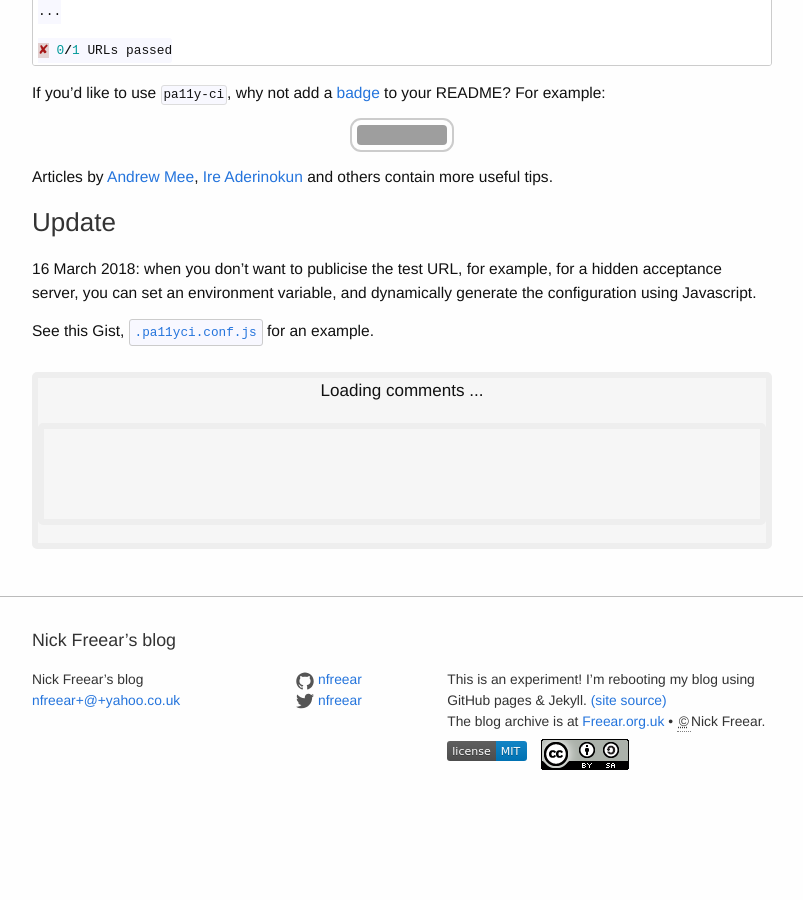
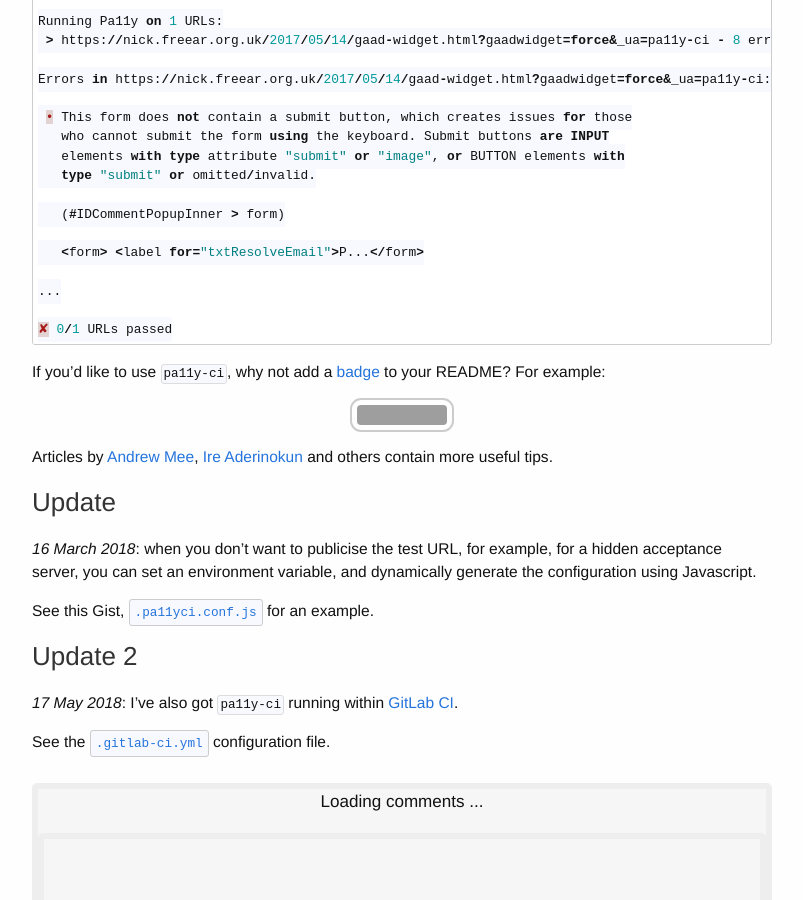
Before and after one commit to nfreear/nfreear.github.io, a Jekyll site: the page built from _posts/2018-02-28-pa11y-ci-accessility-testing.md, in a window 1280 px wide and 900 px high, scrolled down 2799 px. Shown: the whole window, without its empty margins (238-1041 px from the left). Built offline with Jekyll 4.4.1, drawn with Linux system fonts in a browser that asks for light colours; a script that is not in the unit is left out; before the commit the page ends 3629 px from its top, so only the background shows below that; some of the changed text lies outside the part shown; grey boxes are pictures that could not be loaded.

Commit message:
Bug #2, updates/edits to pa11y-ci accessibility blog post

````diff
--- a/_posts/2018-02-28-pa11y-ci-accessility-testing.md
+++ b/_posts/2018-02-28-pa11y-ci-accessility-testing.md
@@ -30,11 +30,15 @@ And, it integrates well with [continuous integration][ci] platforms like [Travis
 
 Here's a run down on how I'm using it so far. (You'll need [npm][].)
 
+### 1. Install `pa11y-ci`
+
 To get started, run this command in your terminal:
 
 ```sh
 npm install pa11y-ci --save-dev
 ```
+
+### 2. Configure `pa11y-ci`
 
 Create a configuration file named [`.pa11yci.json`][.pa11y], specifying
 a `standard`, some `urls` and other options. Here's an example:
@@ -55,6 +59,8 @@ a `standard`, some `urls` and other options. Here's an example:
   ]
 }
 ```
+
+### 3. Add a `pa11y-ci` script
 
 I'm eschewing [Grunt][] _et al_, and simply adding `scripts` to my
 [`package.json`][pkg]:
@@ -97,6 +103,8 @@ Here's a more complete [`package.json`][pkg]:
 }
 ```
 
+### 4. Add `pa11y-ci` to continuous integration
+
 And, here is a simplified [`.travis.yml`][trav] file:
 
 ```yaml
@@ -179,11 +189,17 @@ Articles by [Andrew Mee][], [Ire Aderinokun] and others contain more useful tips
 
 ### Update
 
-16 March 2018: when you don't want to publicise the test URL, for example,
+_16 March 2018_: when you don't want to publicise the test URL, for example,
 for a hidden acceptance server, you can set an environment variable,
 and dynamically generate the configuration using Javascript.
 
 See this Gist, [`.pa11yci.conf.js`][js] for an example.
+
+### Update 2
+
+_17 May 2018_: I've also got `pa11y-ci` running within [GitLab CI].
+
+See the [`.gitlab-ci.yml`][gitlab-yml] configuration file.
 
 
 [npm]: https://npmjs.com/get-npm
@@ -197,11 +213,13 @@ See this Gist, [`.pa11yci.conf.js`][js] for an example.
 [badge]: https://shields.io/ "accessibility-pa11y--ci-blue.svg"
 [HTML_CodeSniffer]: http://squizlabs.github.io/HTML_CodeSniffer/
 [ci]: https://en.wikipedia.org/wiki/Continuous_integration
-[grunt]: https://gruntjs.com/
+[grunt]: https://gruntjs.com/ "Grunt JavaScript task runner."
 
 [pkg]: https://github.com/nfreear/gaad-widget/blob/3.x/package.json#L1 "package.json"
 [trav]: https://github.com/nfreear/gaad-widget/blob/3.x/.travis.yml#L1 ".travis.yml"
 [.pa11y]: https://github.com/nfreear/gaad-widget/blob/3.x/.pa11yci.json#L1 ".pa11yci.json"
+[gitlab-yml]: https://gitlab.com/nfreear/gaad-widget/blob/3.x/.gitlab-ci.yml#L29 ".gitlab-ci.yml"
+[gitlab CI]: https://gitlab.com/nfreear/gaad-widget/pipelines "GitLab Continuous Integration pipelines"
 
 [gaad-widget]: https://github.com/nfreear/gaad-widget
 [cloudworks]: http://cloudworks.ac.uk/
````
Also changed, not shown: other parts of _posts/2018-02-28-pa11y-ci-accessility-testing.md (+2 -0 lines).
